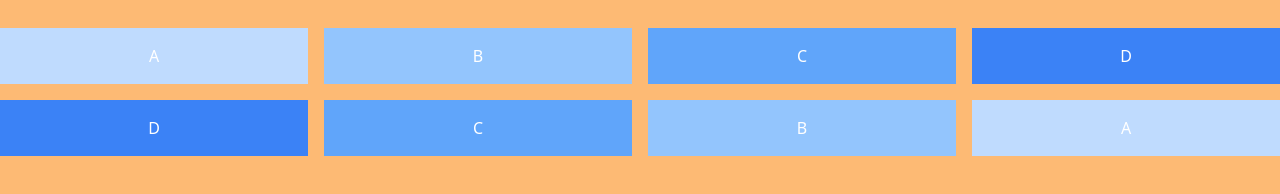
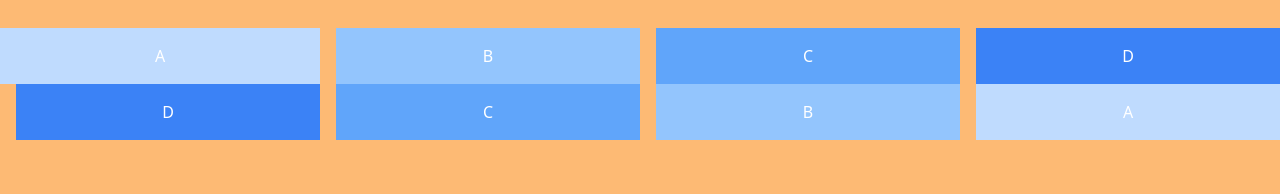
Before and after one commit to rodolfo341/tailwind, a website: page paso-a-paso/index.html in a window 1280 px wide. Drawn offline with Linux system fonts and the light colour scheme.

Commit message:
tailwind la grid

```diff
--- a/paso-a-paso/index.html
+++ b/paso-a-paso/index.html
@@ -11,7 +11,7 @@
 
 <!-- La grilla -->
     <div class="container text-center text-white mt-7">
-        <div class="grid grid-cols-4 gap-4">
+        <div class="grid grid-cols-4 space-x-4">
             <div class="py-4 bg-blue-200">A</div>
             <div class="py-4 bg-blue-300">B</div>
             <div class="py-4 bg-blue-400">C</div>
```
Also changed, not shown: paso-a-paso/dist/output.css.
